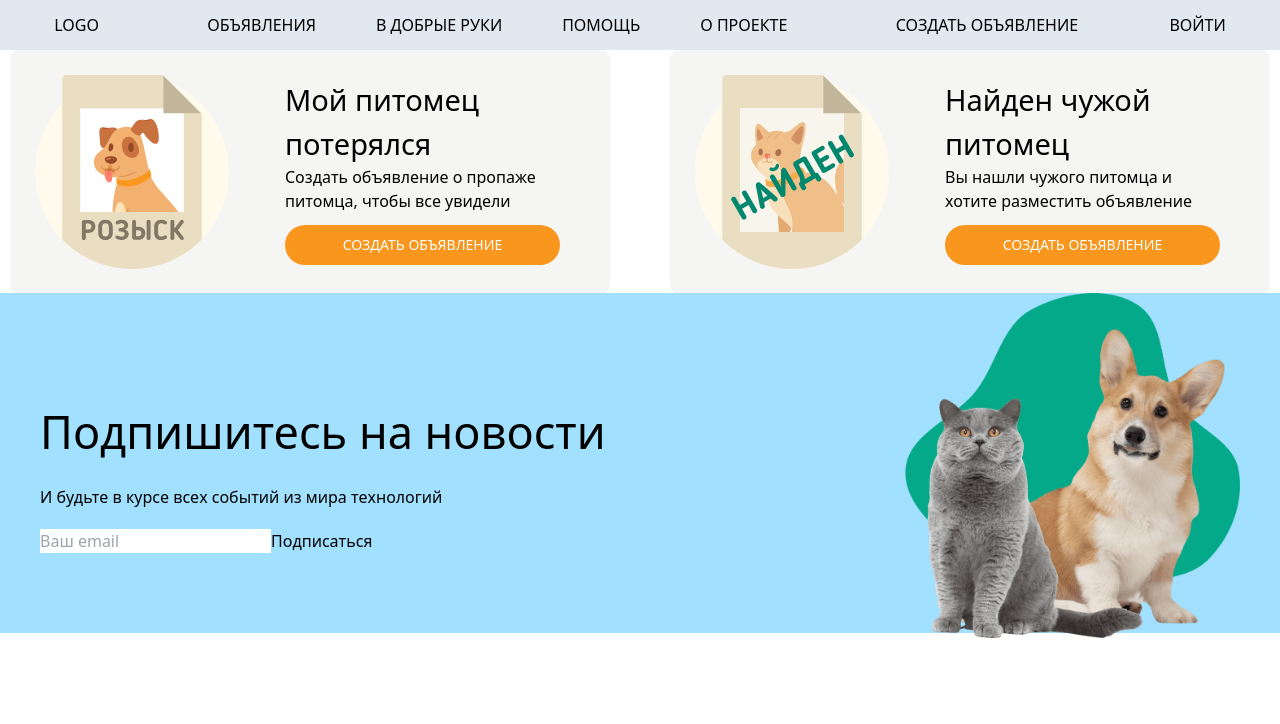
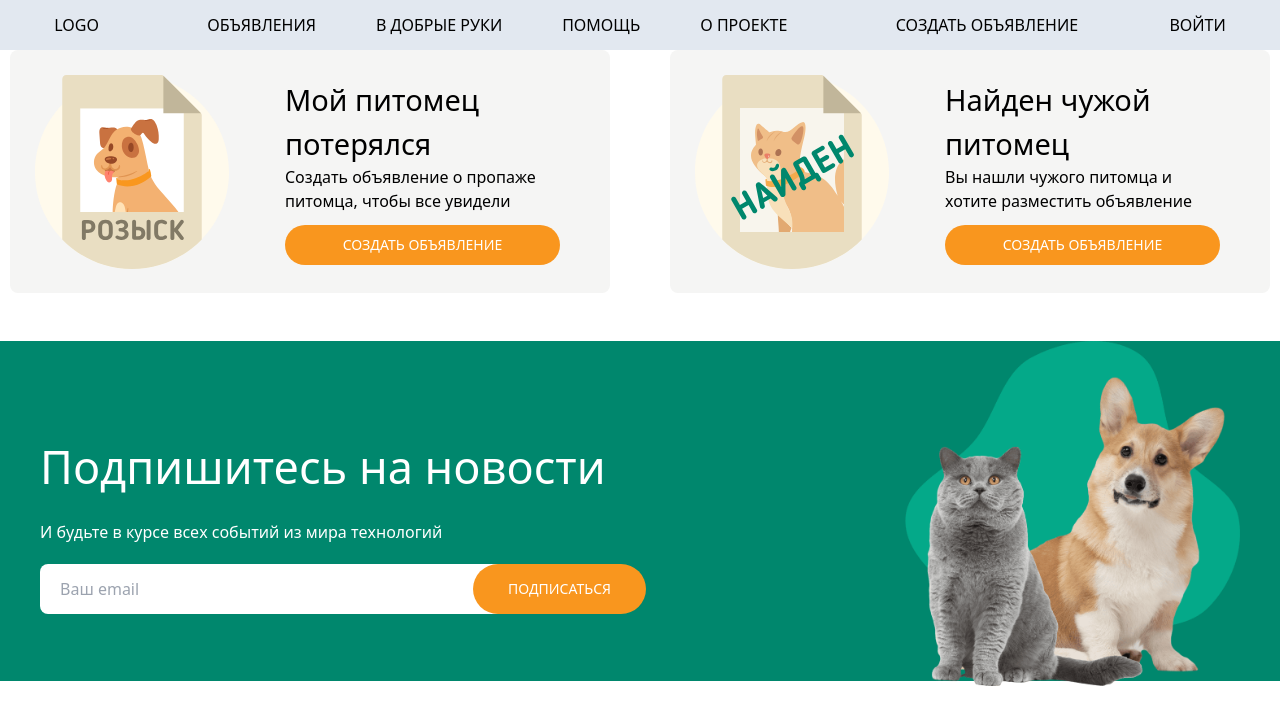
Before and after one commit to chushtarov/pet-search, a React (Vite) app: page / in a window 1280 px wide. Shown: the top 724 px of the page. Built offline with nearby package versions, Linux system fonts and the light colour scheme.

Commit message:
докончил форму отправки, осталось доделать функционал

```diff
--- a/src/components/Form/Form.tsx
+++ b/src/components/Form/Form.tsx
@@ -3,14 +3,14 @@ import img from "../../../public/subscribe.png";
 
 const Form = () => {
   return (
-    <div className="bg-[#a1e0ff] h-[340px]">
+    <div className="bg-[#00876d] h-[340px] mt-12">
       <div className="w-[1200px] m-auto flex justify-between items-center">
-        <div>
+        <div className="text-white">
           <h1 className="text-[45px]  my-5">Подпишитесь на новости</h1>
           <p className="my-5">И будьте в курсе всех событий из мира технологий</p>
-          <form action="">
-            <input type="email" name="" placeholder="Ваш email" id="" />
-            <button>Подписаться</button>
+          <form action="" className="flex">
+            <input className='px-5 text-black w-[473px] h-[50px] rounded-lg' type="email" name="" placeholder="Ваш email" id="" />
+            <button className="-ml-10 w-[173px] uppercase h-[50px] text-white bg-[#f9961e] rounded-full text-sm hover:bg-[#fff] hover:text-[#f9961e] hover:border-orange-400 hover:border">Подписаться</button>
           </form>
         </div>
         <div >
```
